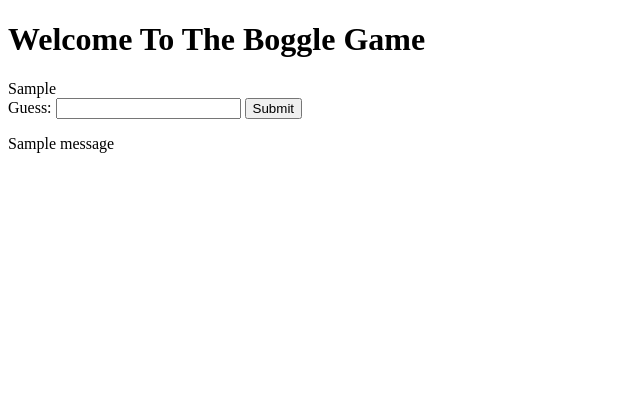
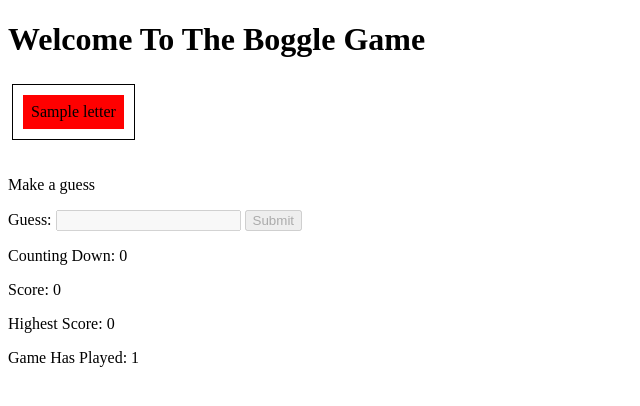
Before and after one commit to kwokkw/flask-boggle, a Flask app: template templates/index.html in a window 1280 px wide. Shown: the top 406 px of the page, without its empty margins (0-640 px from the left). Run offline with Flask 3, Linux system fonts and the light colour scheme; the template is opened without the code that fills it: most values are stand-ins (such as "Sample title", 1, 10 or a date in 2020); one stand-in notice (Sample message) is shown; parts of the project's set-up code (start-up, migrations or seed data) failed here and were passed over.

Commit message:
final commit

```diff
--- a/app.py
+++ b/app.py
@@ -4,14 +4,9 @@ from flask import (
     render_template,
     session,
     request,
-    redirect,
-    flash,
     jsonify,
-    json,
 )
 from flask_debugtoolbar import DebugToolbarExtension
-
-boggle_game = Boggle()
 
 # Initialization of Flask Application
 app = Flask(__name__)
@@ -28,38 +23,70 @@ app.debug = True
 # Install flask debug toolbar
 debug = DebugToolbarExtension(app)
 
-# Disables the behavior of intercepting redirects,
-# allowing redirects to proceed normally.
-app.config["DEBUG_TB_INTERCEPT_REDIRECTS"] = False
+
+# Create the Boggle game object
+boggle_game = Boggle()
 
 
 @app.route("/", methods=["GET"])
 def home_page():
+    """
+    Render home page with a Boggle game board.
+
+    """
     game_board = boggle_game.make_board()
     session["game_board"] = game_board
     return render_template("index.html", game_board=game_board)
 
 
-# TODO
 @app.route("/submit-guess", methods=["POST"])
 def submit_guess():
+    """
+    Handle submission of a word guess in the game.
 
-    # DEBUG PURPOSE
-    request_key = request.form
-    print(request_key)
+    """
 
     # take the form value and check if it is a valid word in the dictionary using the words variable in your app.py
-    # guess = request.form.get("guess")  # Doesn't work either.
-    guess = request.form.get("keyword")  # Value of `guess` - None
-
-    import pdb
-
-    pdb.set_trace()
+    guess = request.json.get("keyword")
 
     game_board = session["game_board"]
     response = boggle_game.check_valid_word(game_board, guess)
 
-    print("***********************")
-
     # `jsonify` converts Python data into a JSON format that can be sent and understood by JavaScript.
     return jsonify({"result": response})
+
+
+@app.route("/post-score", methods=["POST"])
+def post_score():
+    """
+    Finalize player's score of the game.
+
+    """
+
+    # RETRIEVING SESSION DATA
+
+    # Retrieves the score data from the request body.
+    # returns `none` if the key doesn't exist.
+    score = request.json.get("score")  # 1
+
+    # Retrieves the current high score from the user session.
+    # returns `0` if the key doesn't exist.
+    highScore = session.get("highScore", 0)
+
+    # Retrieves the number of games played from user session.
+    # defaulting to `0` if not set.
+    gamePlayed = session.get("gamePlayed", 0)
+
+    # UPDATING SESSION DATA
+
+    # Updates the number of games played in the session.
+    session["gamePlayed"] = gamePlayed + 1
+
+    # Updates the high score in the sessing,
+    # using `max` function to compare the received `score`
+    # with the current `highScore`
+    session["highScore"] = max(score, highScore)
+
+    return jsonify(
+        {"gamePlayed": session["gamePlayed"], "highScore": session["highScore"]}
+    )
--- a/static/app.css
+++ b/static/app.css
@@ -0,0 +1,23 @@
+#game-board{
+    margin-bottom: 2rem;
+    padding: 0.25rem;
+}
+
+table {
+    border: 1px solid black;
+    padding: 0.5rem;
+}
+td {
+    background-color: red;
+    padding: 0.5rem;
+}
+
+.ok {
+    background-color: rgb(47, 255, 78);
+    padding: 0.25rem;
+}
+
+.wrong-guess {
+    background-color: red;
+    padding: 0.25rem;
+}
--- a/static/app.js
+++ b/static/app.js
@@ -1,53 +1,96 @@
-const $form = $("form");
+$(document).ready(function () {
+  // 60-second timer to limit the guess window
 
-$form.on("submit", function (e) {
+  // Initializing the Timer
+  let remainingTime = 10;
+
+  // Starts with the initial value
+  $("#timer").html(remainingTime);
+
+  // Starting the countdown
+  let interval = setInterval(function countDown() {
+    remainingTime -= 1;
+
+    // Updating the UI
+    $("#timer").html(remainingTime);
+
+    // Clearing the timer
+    if (remainingTime === 0) {
+      clearInterval(interval);
+      disableFutureGuesses();
+    }
+  }, 1000);
+
+  renderPageStats();
+});
+
+$("form").on("submit", async function (e) {
   e.preventDefault();
-  // sendToServer($("input").val());
 
   let $formData = { keyword: $("input").val() };
-
-  sendToServer($formData);
-
-  console.log("Submit btn clicked");
+  const resp = await sendToServer("/submit-guess", $formData);
+  handleResponse(resp);
 });
 
-// TODO
-async function sendToServer(data) {
-  try {
+async function sendToServer(url, data) {
   const resp = await axios({
     method: "POST",
-      url: "/submit-guess",
+    url: url,
     data: data,
   });
-    // Check for submission status
+
   if (resp.status === 200) {
     console.log("Guess submitted successfully.");
-    } else {
-      console.log("Guess submitting error: ", resp.status);
   }
-  } catch (error) {
-    // Check for Axios specific errors
-    if (error.isAxiosError) {
-      if (error.response) {
-        // The request was made and the server responded with a status code
-        // that falls out of the range of 2xx.
-        console.error(
-          "Error submitting guess: ",
-          error.response.data || error.response.statusText
-        );
-      } else if (error.request) {
-        // The request was made but no response was received
-        // (e.g., server error or network problem)
-        console.error(
-          "Error submitting guess: No response received from server."
-        );
-      } else {
-        // Something happened in setting up the request that triggered an Error
-        console.error("Error submitting guess: ", error.message);
+  return resp;
 }
-    } else {
-      // Not an Axios error, handle other errors generically
-      console.error("Error submitting guess:", error.message || error);
+
+function handleResponse(resp) {
+  const result = resp.data.result;
+
+  // use libraries (jQuery) manipulation
+  // techniques to update the HTML
+  // content based on the response.
+  console.log("Result: ", result);
+  $("#server-resp").html(result);
+
+  postingScore(result);
 }
+
+let currentScore = 0;
+
+function postingScore(result) {
+  if (result === "ok") {
+    // Score for a word is equal to its length.
+    let score = $("input").val().length;
+    currentScore += score;
   }
+  $("#score").text(currentScore);
+
+  // score tracking
+  localStorage.setItem("score", currentScore);
+
+  $("input").val("");
 }
+
+// Disabling guesses after timeout
+function disableFutureGuesses() {
+  $("#submit-btn").prop("disabled", true);
+  $("input").prop("disabled", true);
+}
+
+async function renderPageStats() {
+  // send an Ajax request to the server with
+  //  - the score stored on the frontend
+  //  - increment the number of times have played on the backend.
+  const score = Number(localStorage.getItem("score"));
+
+  const data = { score: score };
+  const resp = await sendToServer("/post-score", data);
+
+  const gamePlayed = resp.data["gamePlayed"];
+  const highScore = resp.data["highScore"];
+
+  $("#game-played").html(gamePlayed);
+  $("#high-score").html(highScore);
+}
--- /dev/null
+++ b/static/boggle.js
@@ -0,0 +1,93 @@
+class BoggleGame {
+  constructor() {
+    this.seconds = 6;
+    this.score = 0;
+    this.highScore = this.highScore;
+    this.words = new Set();
+
+    this.showTime();
+    this.countDown();
+
+    // submit even attach to form elemnent.
+    $("#submit-guess").on("submit", this.handleSubmit.bind(this));
+    $("#highscore").html(this.highScore);
+  }
+
+  showTime() {
+    $("#timer").html(this.seconds);
+  }
+
+  showResult(result, cls) {
+    $("#server-resp").html(result).addClass(cls);
+  }
+
+  showScore(score) {
+    $("#score").html(score);
+  }
+
+  countDown() {
+    const interval = setInterval(
+      function () {
+        this.seconds -= 1;
+        this.showTime();
+
+        if (this.seconds === 0) {
+          clearInterval(interval);
+          this.submitScore();
+          $("#submit-btn").prop("disabled", true);
+          $("input").prop("disabled", true);
+        }
+      }.bind(this),
+      1000
+    );
+  }
+
+  async handleSubmit(e) {
+    e.preventDefault();
+
+    const $input = $("input");
+    const $word = $input.val();
+    const $formData = { keyword: $word };
+
+    if (this.words.has($word)) {
+      this.showResult(`Already found "${$word}"`, "wrong-guess");
+      return;
+    }
+
+    const resp = await axios({
+      method: "POST",
+      url: "/submit-guess",
+      data: $formData,
+    });
+
+    const result = resp.data.result;
+
+    if (result === "ok") {
+      this.score += $word.length;
+      this.words.add($word);
+      this.showResult(result, "ok");
+      this.showScore(this.score);
+    } else {
+      this.showResult(result, "wrong-guess");
+    }
+
+    $input.val("");
+    console.log(this.words);
+  }
+
+  async submitScore() {
+    const resp = await axios({
+      method: "POST",
+      url: "/post-score",
+      data: { score: this.score },
+    });
+
+    const highScore = resp.data.highScore;
+    const gamePlayed = resp.data.gamePlayed;
+
+    this.highScore = highScore;
+    $("#game-played").html(gamePlayed);
+  }
+}
+
+const newGame = new BoggleGame();
--- a/templates/index.html
+++ b/templates/index.html
@@ -8,21 +8,42 @@
   </head>
   <body>
     <h1>Welcome To The Boggle Game</h1>
-    <div id="game-board">{{game_board}}</div>
-    <form action="/submit-guess">
+    <div id="game-board">
+      <table>
+        <!--
+          Use curly braces to access variables and expressions defined within the template itself.
+          When iterating over data passed from Flask backend,
+          (game_board), access it directly without additional curly braces within the loop.
+        -->
+        {% for row in game_board %}
+        <tr>
+          {% for letter in row %}
+          <td>{{letter}}</td>
+          {% endfor %}
+        </tr>
+        {% endfor %}
+      </table>
+    </div>
+
+    <p id="server-resp">Make a guess</p>
+
+    <form id="submit-guess">
       <label for="guess">Guess: </label>
-      <input type="text" name="guess" required />
+      <input type="text" name="guess" autofocus required />
       <button id="submit-btn" type="submit">Submit</button>
     </form>
 
-    {% for msg in get_flashed_messages() %}
-    <p id="server-resp">{{ msg }}</p>
-    {% endfor %}
+    <p>Counting Down: <span id="timer"></span></p>
+    <p>Score: <span id="score">0</span></p>
+
+    <p>Highest Score: <span id="high-score">0</span></p>
+    <p>Game Has Played: <span id="game-played">0</span></p>
 
     <!-- Including jQuery ans axios. -->
     <script src="https://unpkg.com/jquery"></script>
     <script src="https://unpkg.com/axios/dist/axios.js"></script>
 
-    <script src="/static/app.js"></script>
+    <!-- <script src="/static/app.js"></script> -->
+    <script src="/static/boggle.js"></script>
   </body>
 </html>
```
Also changed, not shown: test.py (+60 -0 lines), README.md, 1 other file. Lines whose indentation alone changed are shown as unchanged.
